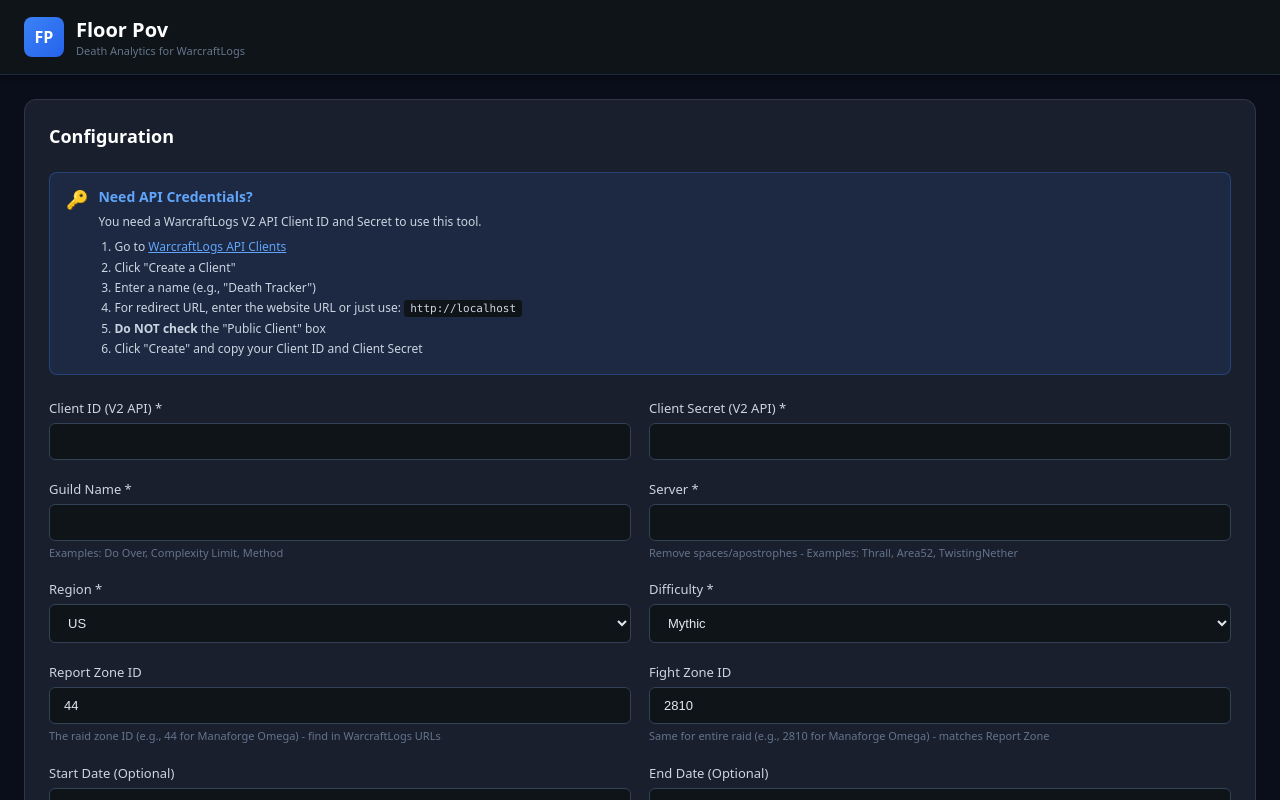
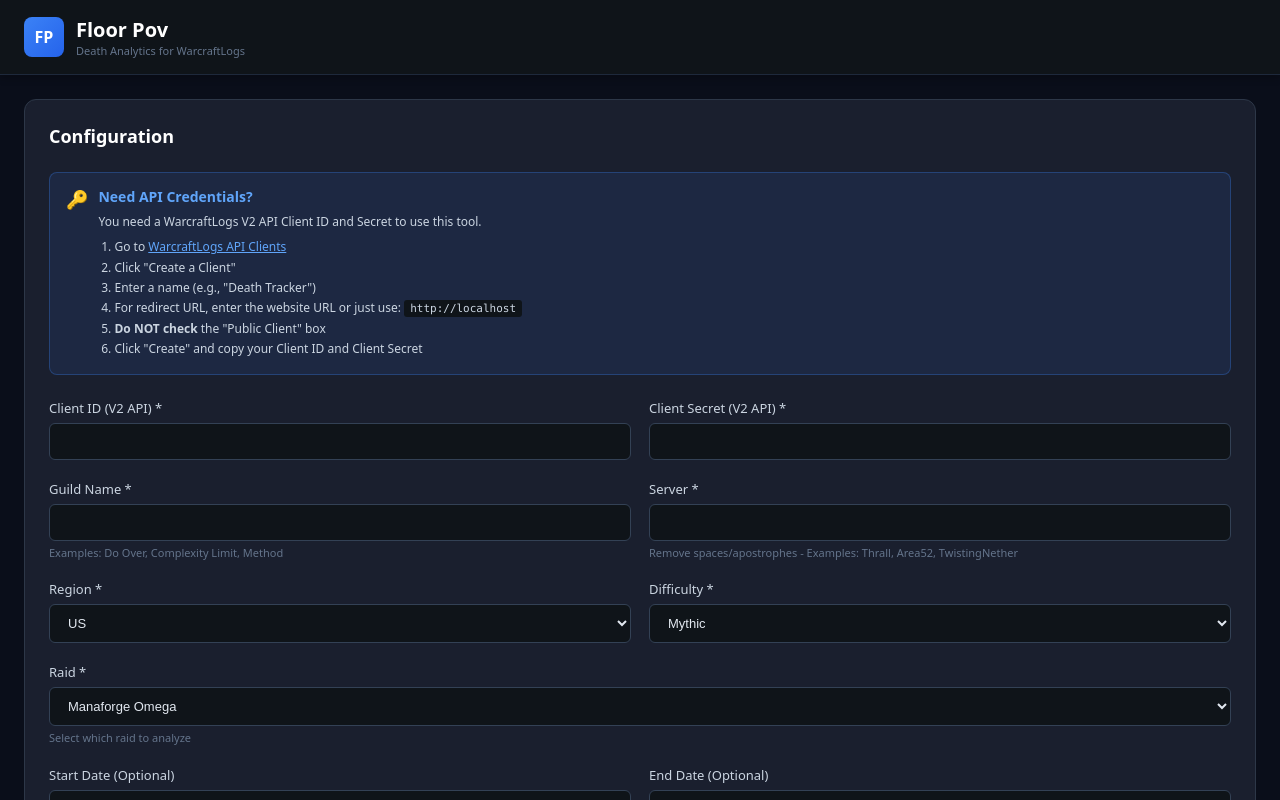
Before and after one commit to Catcam-fun/warcraftlogs-tracker, a React (Create React App) app in the folder frontend/: page / in a window 1280 px wide. Shown: the top 800 px of the page. Built offline with nearby package versions, Linux system fonts and the light colour scheme.

Commit message:
Allowing more raids / unknown deaths fix

```diff
--- a/frontend/src/App.js
+++ b/frontend/src/App.js
@@ -6,6 +6,25 @@
   ? 'http://localhost:5000'
   : 'https://deathwarcraftlogs-api.onrender.com';
 
+
+// Raid Zone Definitions
+const RAID_ZONES = {
+  'manaforge': {
+    name: 'Manaforge Omega',
+    reportZone: '44',
+    fightZone: '2810'
+  },
+  'undermine': {
+    name: 'Liberation of Undermine',
+    reportZone: '42',
+    fightZone: '2769'
+  },
+  'nerubar': {
+    name: "Nerub'ar Palace",
+    reportZone: '38',
+    fightZone: '2657'
+  }
+};
 
 // WoW Class Colors (standard across all WoW sites/addons)
 const WOW_CLASS_COLORS = {
@@ -31,6 +50,7 @@
     guildName: '',
     server: '',
     region: 'us',
+    selectedRaid: 'manaforge',  // Default to Manaforge Omega
     reportZone: '44',
     fightZone: '2810',
     difficulty: '5',
@@ -59,7 +79,6 @@
   const [abortController, setAbortController] = useState(null);
   const [hiddenPlayers, setHiddenPlayers] = useState(new Set());
   const [minPulls, setMinPulls] = useState(0);
-  const [overviewExpanded, setOverviewExpanded] = useState(false);
 
   // Check for shared results on component mount
   useEffect(() => {
@@ -143,6 +162,17 @@
   const handleInputChange = (e) => {
     const { name, value } = e.target;
     setConfig(prev => ({ ...prev, [name]: value }));
+  };
+
+  const handleRaidChange = (e) => {
+    const raidKey = e.target.value;
+    const raid = RAID_ZONES[raidKey];
+    setConfig(prev => ({
+      ...prev,
+      selectedRaid: raidKey,
+      reportZone: raid.reportZone,
+      fightZone: raid.fightZone
+    }));
   };
 
   const handleSubmit = async () => {
@@ -312,7 +342,7 @@
                 const pullsMap = new Map();
 
                 // Build pulls from events with name normalization
-                for (const [_playerName, playerEvents] of Object.entries(events)) {
+                for (const playerEvents of Object.values(events)) {
                   for (const event of playerEvents) {
                     const pullKey = `${event.reportId}_${event.fightId}`;
                     if (!pullsMap.has(pullKey)) {
@@ -439,8 +469,7 @@
       const allPlayerEventsUnfiltered = eventsAll[player];
 
       const allPlayerEvents = allPlayerEventsUnfiltered.filter(
-        ev => (selectedBosses.size === 0 || selectedBosses.has(ev.boss)) &&
-        ev.abilityName && ev.abilityName !== 'Unknown'
+        ev => (selectedBosses.size === 0 || selectedBosses.has(ev.boss))
       );
 
       if (!allPlayerEvents.length) continue;
@@ -1271,35 +1300,20 @@
               <div style={{ display: 'grid', gridTemplateColumns: 'repeat(auto-fit, minmax(300px, 1fr))', gap: '18px' }}>
                 <div>
                   <label style={{ display: 'block', marginBottom: '6px', fontSize: '13px', fontWeight: '500', color: '#cbd5e1' }}>
-                    Report Zone ID
+                    Raid *
                   </label>
-                  <input
-                    type="text"
-                    name="reportZone"
-                    value={config.reportZone}
-                    onChange={handleInputChange}
-                    placeholder="44"
+                  <select
+                    name="selectedRaid"
+                    value={config.selectedRaid}
+                    onChange={handleRaidChange}
                     style={{ width: '100%', padding: '10px 14px', background: '#0f1419', border: '1px solid #334155', borderRadius: '6px', color: '#e2e8f0', fontSize: '13px', boxSizing: 'border-box' }}
-                  />
+                  >
+                    <option value="manaforge">Manaforge Omega</option>
+                    <option value="undermine">Liberation of Undermine</option>
+                    <option value="nerubar">Nerub'ar Palace</option>
+                  </select>
                   <p style={{ margin: '4px 0 0', fontSize: '11px', color: '#64748b', lineHeight: '1.4' }}>
-                    The raid zone ID (e.g., 44 for Manaforge Omega) - find in WarcraftLogs URLs
-                  </p>
-                </div>
-
-                <div>
-                  <label style={{ display: 'block', marginBottom: '6px', fontSize: '13px', fontWeight: '500', color: '#cbd5e1' }}>
-                    Fight Zone ID
-                  </label>
-                  <input
-                    type="text"
-                    name="fightZone"
-                    value={config.fightZone}
-                    onChange={handleInputChange}
-                    placeholder="2810"
-                    style={{ width: '100%', padding: '10px 14px', background: '#0f1419', border: '1px solid #334155', borderRadius: '6px', color: '#e2e8f0', fontSize: '13px', boxSizing: 'border-box' }}
-                  />
-                  <p style={{ margin: '4px 0 0', fontSize: '11px', color: '#64748b', lineHeight: '1.4' }}>
-                    Same for entire raid (e.g., 2810 for Manaforge Omega) - matches Report Zone
+                    Select which raid to analyze
                   </p>
                 </div>
               </div>
@@ -1917,7 +1931,6 @@
 
                               <div style={{ display: 'flex', flexDirection: 'column', gap: '4px' }}>
                                 {(showBothStats ? totalBossDeaths : bossDeaths)
-                                  .filter(death => death.abilityName && death.abilityName !== 'Unknown')
                                   .map((death, idx) => (
                                   <div key={idx} style={{
                                     display: 'flex',
@@ -1945,7 +1958,13 @@
                                           CHEAT
                                         </span>
                                       )}
-                                      <span style={{ color: '#e2e8f0' }}>{death.abilityName}</span>
+                                      <span style={{ color: '#e2e8f0' }}>
+                                        {death.abilityName === 'Unknown' ? (
+                                          <span style={{ color: '#94a3b8', fontStyle: 'italic' }}>
+                                            Unknown ability
+                                          </span>
+                                        ) : death.abilityName}
+                                      </span>
                                     </div>
                                     <a
                                       href={getWCLLink(death.reportId, death.fightId)}
```
